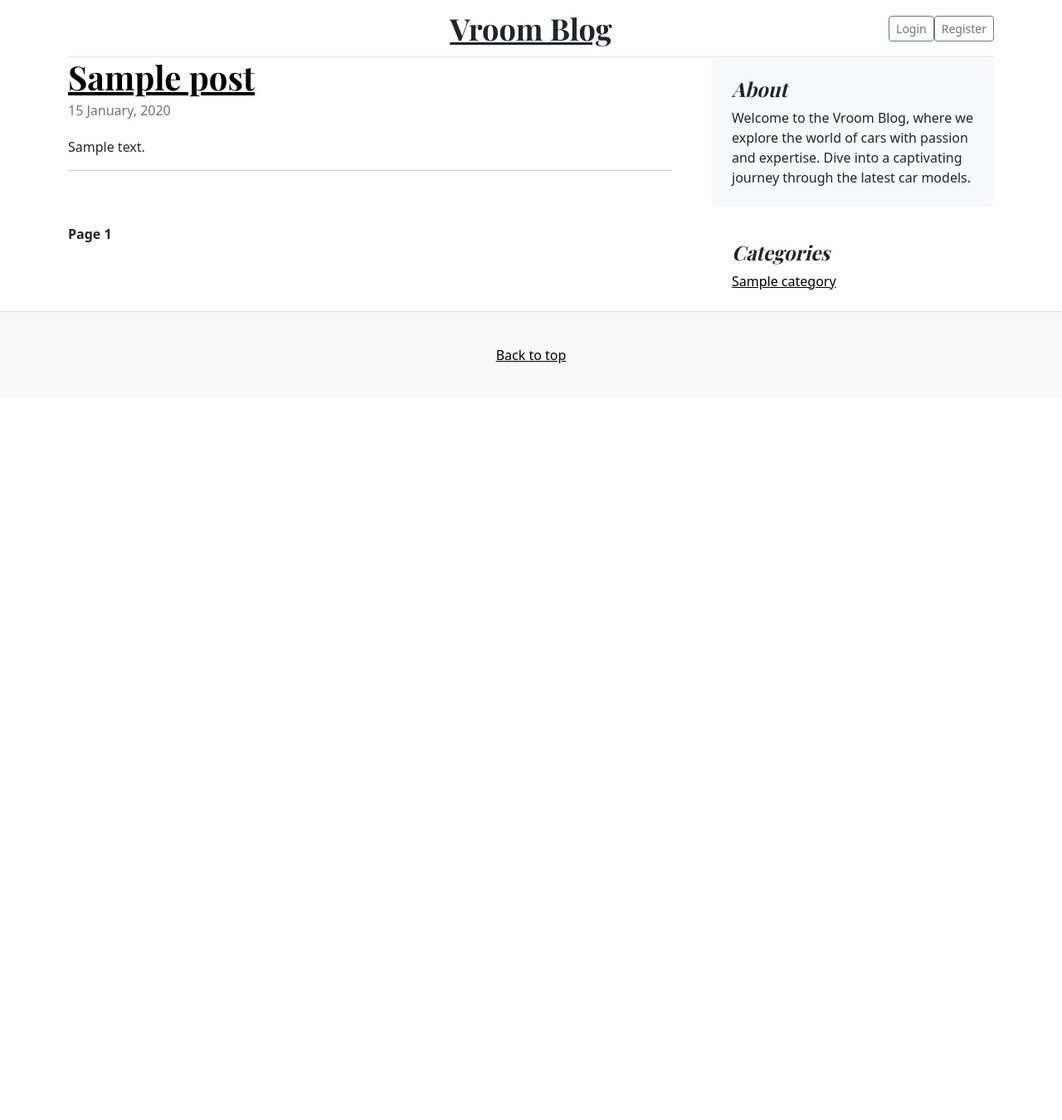
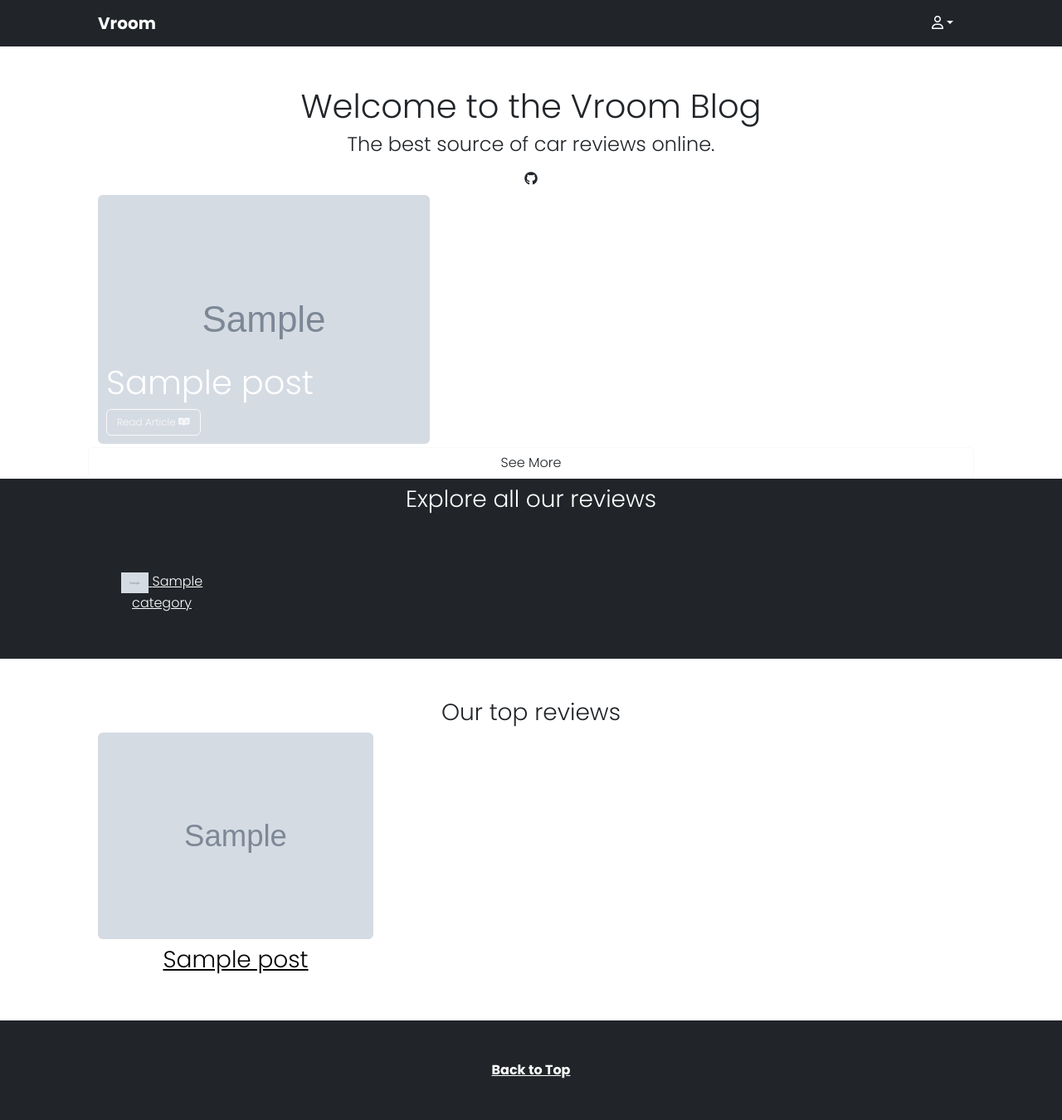
Before and after one commit to emanuelsantos2/esantos-blog, a Flask app: page / in a window 1280 px wide. Shown: the whole page at 83% size. Before the commit the page ends 438 px from the top, so only its background shows below. Run offline with Flask 3, Linux system fonts and the light colour scheme; tables that the repository leaves empty hold one stand-in row (values such as "Sample post"); grey boxes marked "Sample" are stand-in pictures; some libraries are stand-ins or nearby versions.

Commit message:
website rebrand

```diff
--- a/Models.py
+++ b/Models.py
@@ -12,6 +12,7 @@ class Post(db.Model):
     updated_at = db.Column(db.DateTime, default=datetime.utcnow, onupdate=datetime.utcnow)
     user_id = db.Column(db.Integer, nullable=False)
     category_id = db.Column(db.Integer, nullable=False)
+    img_url = db.Column(db.Text, nullable=False)
 
 class User(db.Model, UserMixin):
     id = db.Column(db.Integer, primary_key=True)
@@ -23,3 +24,4 @@ class User(db.Model, UserMixin):
 class Category(db.Model):
     id = db.Column(db.Integer, primary_key=True)
     name = db.Column(db.String(50), nullable=False)
+    img_url = db.Column(db.Text, nullable=False)
--- a/app.py
+++ b/app.py
@@ -46,7 +46,7 @@ def insert_post():
         post_data = request.json
         if not post_data['title']:
             return "Invalid Request", 400
-        new_post = Post(title=post_data['title'],html_content=post_data['html_content'], user_id=post_data['user_id'], category_id=post_data['category_id'])
+        new_post = Post(title=post_data['title'],html_content=post_data['html_content'], user_id=post_data['user_id'], category_id=post_data['category_id'], img_url=post_data['img_url'])
         db.session.add(new_post)
         db.session.commit()
         return jsonify(title=post_data['title'],html_content=post_data['html_content']), 201
@@ -62,10 +62,11 @@ def post(id):
 
     if request.method == 'GET':
         if 'application/json' in content_type:
-            return jsonify(id=post.id, title=post.title, html_content=post.html_content)
+            return jsonify(id=post.id, title=post.title, html_content=post.html_content, img_url=post.img_url)
         else:
+            category = Category.query.get(post.category_id)
             # Return HTML if the 'Accept' header does not specify JSON
-            return render_template('post.html', id=post.id, title=post.title, html_content=post.html_content, created_at=post.created_at, author=post.author)
+            return render_template('post.html', id=post.id, title=post.title, img_url=post.img_url, html_content=post.html_content, created_at=post.created_at, author=post.author, category=category)
 
     elif request.method == "PUT":
         if 'application/json' in content_type:
@@ -82,22 +83,34 @@ def post(id):
         db.session.commit()
         return jsonify(message="Deleted Successfully"), 204
 
+@app.route('/', methods=['GET'])
+def index():
+    main_post = Post.query.order_by(Post.id.desc()).first()
+    posts = Post.query.order_by(Post.id.desc()).slice(1, 3).all()
+    top_posts = Post.query.slice(0, 3).all()
+    #Gets Categories and removes categories that don't contain posts
+    categories = []
+    for category in Category().query.all():
+        if Post.query.filter_by(category_id=category.id).count() > 0:
+            categories.append(category)
+    return render_template('main.html', main_post=main_post, posts=posts, categories=categories, top_posts=top_posts)
 
-@app.route('/', methods=['GET'])
-@app.route('/<int:page_id>', methods=['GET'])
-@app.route('/categories/<int:category_id>', methods=['GET'])
-def index(page_id=1, category_id=False):
+
+@app.route('/posts_list/', methods=['GET'])
+@app.route('/posts_list/<int:page_id>', methods=['GET'])
+@app.route('/posts_list/categories/<int:category_id>', methods=['GET'])
+def posts_page(page_id=1, category_id=False):
     if category_id:
-        posts = db.paginate(Post.query.filter_by(category_id=category_id).order_by(Post.created_at.desc()), max_per_page=5, page=page_id)
+        posts = db.paginate(Post.query.filter_by(category_id=category_id).order_by(Post.created_at.desc()), max_per_page=6, page=page_id)
     else:
-        posts = db.paginate(db.select(Post).order_by(Post.created_at.desc()), max_per_page=5, page=page_id)
+        posts = db.paginate(db.select(Post).order_by(Post.created_at.desc()), max_per_page=6, page=page_id)
 
     #Gets Categories and removes categories that don't contain posts
     categories = []
     for category in Category().query.all():
         if Post.query.filter_by(category_id=category.id).count() > 0:
             categories.append(category)
-    return render_template('main.html', page_id=page_id, posts=posts, categories=categories)
+    return render_template('posts.html', page_id=page_id, posts=posts, categories=categories)
 
 @app.route('/admin/edit_post', methods=['GET'])
 @app.route('/admin/edit_post/<int:post_id>', methods=['GET'])
@@ -116,14 +129,14 @@ def categories():
     content_type = request.headers.get('Accept')
     if request.method == 'POST':
         category_data = request.json
-        new_category = Category(name=category_data['name'])
+        new_category = Category(name=category_data['name'], img_url=category_data['img_url'])
         db.session.add(new_category)
         db.session.commit()
         return jsonify(id=new_category.id, name=new_category.name), 201
     if request.method == 'GET':
         if 'application/json' in content_type:
             categories = Category.query.all()
-            categories = [{'id': category.id, 'name': category.name} for category in categories]
+            categories = [{'id': category.id, 'name': category.name, 'img_url': category.img_url} for category in categories]
             return jsonify(categories)
         else:
             return "Invalid Request", 400
--- a/static/blog.css
+++ b/static/blog.css
@@ -1,145 +1,119 @@
-/* stylelint-disable selector-list-comma-newline-after */
-
-a {
-color : black;
+body {
+    font-family: 'Poppins', sans-serif; /* Use Poppins as the default font */
+    font-weight: 700;
 }
 
-.blog-header {
-  line-height: 1;
-  border-bottom: 1px solid #e5e5e5;
+.navbar-brand{
+    color:white;
 }
 
-.blog-header-logo {
-  font-family: "Playfair Display", Georgia, "Times New Roman", serif/*rtl:Amiri, Georgia, "Times New Roman", serif*/;
-  font-size: 2.25rem;
+.blog-navbar{
+    color: white;
 }
 
-.blog-header-logo:hover {
-  text-decoration: none;
+.blog-navbar a:hover{
+    color: grey;
 }
 
-h1, h2, h3, h4, h5, h6 {
-  font-family: "Playfair Display", Georgia, "Times New Roman", serif/*rtl:Amiri, Georgia, "Times New Roman", serif*/;
+.btn-navbar{
+    color:white;
 }
 
-.display-4 {
-  font-size: 2.5rem;
-}
-@media (min-width: 768px) {
-  .display-4 {
-    font-size: 3rem;
-  }
+.categories-card a{
+    color:white;
+    text-decoration: underline;
 }
 
-.nav-scroller {
-  position: relative;
-  z-index: 2;
-  height: 2.75rem;
-  overflow-y: hidden;
+.categories-card a:hover{
+    background-color: #1f487e;
+    color:white;
 }
 
-.nav-scroller .nav {
-  display: flex;
-  flex-wrap: nowrap;
-  padding-bottom: 1rem;
-  margin-top: -1px;
-  overflow-x: auto;
-  text-align: center;
-  white-space: nowrap;
-  -webkit-overflow-scrolling: touch;
+.btn-categories-img{
+    max-height: 25px;
+    width: auto;
 }
 
-.nav-scroller .nav-link {
-  padding-top: .75rem;
-  padding-bottom: .75rem;
-  font-size: .875rem;
+    /* Custom styles for the blog post container */
+    .blog-post-container {
+        position: relative;
+        overflow: hidden;
       }
 
-.card-img-right {
-  height: 100%;
-  border-radius: 0 3px 3px 0;
+      /* Custom styles for the image */
+      .blog-post-image {
+        max-width: 100%; /* Ensure the image doesn't exceed its container */
+        height: auto;
+        transition: opacity 0.3s ease-in-out; /* Smooth fade transition */
+        display: inline-block; /* Allow centering with text-align */
       }
 
-.flex-auto {
-  flex: 0 0 auto;
+      /* Custom styles for the title */
+      .blog-post-title {
+        position: absolute;
+        bottom: 0;
+        left: 0;
+        width: 100%;
+        padding: 10px;
+        /*background-color: rgba(0, 0, 0, 0.7); */
+        color: #fff; /* White text */
+        margin: 0;
+        opacity: 1; /* Initially hidden */
+        transition: opacity 0.3s ease-in-out; /* Smooth fade transition */
       }
 
-.h-250 { height: 250px; }
-@media (min-width: 768px) {
-  .h-md-250 { height: 250px; }
+      .blog-post-title a{
+        font-size: 12px;
       }
 
-/* Pagination */
-.blog-pagination {
-  margin-bottom: 4rem;
-}
-.blog-pagination > .btn {
-  border-radius: 2rem;
+      /* Show the title on hover */
+      .blog-post-container:hover .blog-post-title,
+      .blog-post-container:focus .blog-post-title {
+        opacity: 1;
       }
 
-/*
- * Blog posts
- */
-.blog-post {
-  margin-bottom: 4rem;
+      .round-image {
+        border-radius: 0%;
+        overflow: hidden;
+        width: 100%; /* Adjust the width as needed */
+        height: auto; /* Adjust the height as needed */
+        margin: 0 auto; /* Center the image */
       }
 
-.blog-post img{
-  display: block;
-  max-width:100%;
-  max-height:400px;
-  width: auto;
+      /* Set a fixed aspect ratio for the image */
+      .round-image img {
+        width: 100%;
+        height: 100%;
+        object-fit: cover; /* Crop the image while maintaining aspect ratio */
+      }
+
+.footer a{
+    color:white;
+}
+
+.post-content{
+    font-family: 'Poppins', sans-serif;
+    font-weight: 300;
+}
+
+.post-content img{
+    max-width: 80%;
     height: auto;
 }
 
-.blog-post img{
-  display: block;
-  max-width:100%;
-  max-height:400px;
-  width: auto;
-  height: auto;
-}
-
-.blog-post figcaption{
+.post-content span{
     display: none;
 }
 
-.blog-post-title {
-  margin-bottom: .25rem;
-  font-size: 2.5rem;
-}
-.blog-post-meta {
-  margin-bottom: 1.25rem;
-  color: #727272;
+.post-content a{
+    color: black;
 }
 
-/*
- * Footer
- */
-.blog-footer {
-  padding: 2.5rem 0;
-  color: #727272;
+
+
+.right-category{
     text-align: center;
-  background-color: #f9f9f9;
-  border-top: .05rem solid #e5e5e5;
+    padding: 40px;
+    border: black;
+    border-style: solid;
 }
-.blog-footer p:last-child {
-  margin-bottom: 0;
-}
-
-.myform{
-  position: relative;
-  display: -ms-flexbox;
-  display: flex;
-  padding: 1rem;
-  -ms-flex-direction: column;
-  flex-direction: column;
-  width: 100%;
-  pointer-events: auto;
-  background-color: #fff;
-  background-clip: padding-box;
-  border: 1px solid rgba(0,0,0,.2);
-  border-radius: 1.1rem;
-  outline: 0;
-  max-width: 500px;
-   }
--- a/templates/base.html
+++ b/templates/base.html
@@ -1,58 +1,53 @@
-
 <!doctype html>
 <html lang="en">
   <head>
     <meta charset="utf-8">
     <meta name="viewport" content="width=device-width, initial-scale=1">
     <title>Vroom Blog {% block title %}{% endblock %}</title>
-
-    <!-- Bootstrap core CSS -->
-    <link href="{{ url_for('static', filename='bootstrap.min.css') }}" rel="stylesheet">
-
-    <!-- Custom styles -->
-    <link href="https://fonts.googleapis.com/css?family=Playfair&#43;Display:700,900&amp;display=swap" rel="stylesheet">
+    <link href="https://cdn.jsdelivr.net/npm/bootstrap@5.3.2/dist/css/bootstrap.min.css" rel="stylesheet" integrity="sha384-T3c6CoIi6uLrA9TneNEoa7RxnatzjcDSCmG1MXxSR1GAsXEV/Dwwykc2MPK8M2HN" crossorigin="anonymous">
     <link rel="stylesheet" type="text/css" href="https://unpkg.com/trix@2.0.0/dist/trix.css">
     <link href="{{ url_for('static', filename='blog.css') }}" rel="stylesheet">
+    <link rel="stylesheet" href="https://fonts.googleapis.com/css?family=Poppins:700&display=swap">
+     <!-- Include Poppins Light font -->
+  <link rel="stylesheet" href="https://fonts.googleapis.com/css2?family=Poppins:wght@300&display=swap">
+    <script src="https://kit.fontawesome.com/839655829e.js" crossorigin="anonymous"></script>
+
   </head>
   <body>
-
-    <div class="container">
-        <header class="blog-header py-3">
-          <div class="row flex-nowrap justify-content-between align-items-center">
-            <div class="col-4 pt-1">
-            </div>
-            <div class="col-4 text-center">
-              <a class="blog-header-logo text-dark" href="/">Vroom Blog</a>
-            </div>
-            <div class="col-4 d-flex justify-content-end align-items-center">
+    <nav class="navbar blog-navbar bg-dark">
+        <div class="container-fluid">
+            <div class="container-md px-5 d-flex justify-content-between align-items-center">
+                <a class="navbar-brand" href="{{url_for('index')}}">Vroom</a>
+                <div class="right">
+                  <div class="dropdown ml-auto">
+                    {% block post_editor %}
+                    {% endblock %}
+                    <btn class="btn btn-navbar dropdown-toggle" type="submit" data-bs-toggle="dropdown" aria-expanded="false"><i class="fa-regular fa-user"></i></btn>
+                    <ul class="dropdown-menu">
                         {% if current_user.is_authenticated: %}
                         {% if current_user.user_type == 2: %}
-                <a class="btn btn-sm btn-outline-secondary" href="{{url_for('add_post')}}">Add Post</a>
+                        <li><a class="dropdown-item" href="{{url_for('add_post')}}">Add Post</a></li>
                         {% endif %}
-                <a class="btn btn-sm btn-outline-secondary" href="{{url_for('logout')}}">Logout</a>
+                        <li><a class="dropdown-item" href="{{url_for('logout')}}">Logout</a></li>
                       {% else %}
-                <a class="btn btn-sm btn-outline-secondary" href="{{url_for('login')}}">Login</a>
-                <a class="btn btn-sm btn-outline-secondary" href="{{url_for('register')}}">Register</a>
+                        <li><a class="dropdown-item" href="{{url_for('login')}}">Login</a></li>
+                        <li><a class="dropdown-item" href="{{url_for('register')}}">Register</a></li>
                       {% endif %}
+                      </ul>
                   </div>
                 </div>
-        </header>
             </div>
-
+        </div>
+    </nav>
     {% block content %}
     {% endblock %}
 
-
-<footer class="blog-footer">
-  <p>
-    <a href="#">Back to top</a>
-  </p>
-</footer>
+    <div class="container-fluid bg-dark footer pt-5 pb-5 text-center">
+        <a class="text-center" href="#">Back to Top</a>
+    </div>
     <script src="https://code.jquery.com/jquery-3.6.4.min.js"></script>
-<script src="{{ url_for('static', filename='bootstrap.min.js') }}"></script>
+    <script src="https://cdn.jsdelivr.net/npm/bootstrap@5.3.2/dist/js/bootstrap.bundle.min.js" integrity="sha384-C6RzsynM9kWDrMNeT87bh95OGNyZPhcTNXj1NW7RuBCsyN/o0jlpcV8Qyq46cDfL" crossorigin="anonymous"></script>
 {% block scripts %}
 {% endblock %}
-
-
   </body>
 </html>
--- a/templates/main.html
+++ b/templates/main.html
@@ -1,58 +1,80 @@
 {% extends "base.html" %}
 
 {% block content %}
-<main class="container">
+<div class="container-md px-5 mt-5">
+    <div class="row text-center">
+        <h1 class="font-weight-bold">Welcome to the Vroom Blog</h1>
+        <h4>The best source of car reviews online.</h4>
+        <a class="btn" type="submit"><i class="fa-brands fa-github"></i></a>
+    </div>
+    <div class="row">
+        <div class="col-md-8">
+            <div class="blog-post-container">
+                <!-- Blog Post Image -->
+                <img class="blog-post-image rounded" src="{{main_post.img_url}}" alt="Blog Post Image">
 
+                <!-- Blog Post Title -->
+                <div class="blog-post-title">
+                    <h1 class="">{{main_post.title}}</h1>
+                    <a type="button rounded" href="{{ url_for('post',id=main_post.id) }}" class="btn btn-outline-light">Read Article <i class="fa-brands fa-readme"></i></a>
+                </div>
+            </div>
+        </div>
+        <div class="col-md-4">
+            {% for post in posts %}
+            <div class="blog-post-container mb-2">
+                <!-- Blog Post Image -->
+                <img class="blog-post-image rounded" src="{{post.img_url}}" alt="Blog Post Image">
 
-    <div class="row g-5">
-      <div class="col-md-8">
-        {% for post in posts %}
-          <article class="blog-post">
-              <h2 class="blog-post-title"><a href="{{ url_for('post',id=post.id) }}">{{post.title}}</a></h2>
-              <p class="blog-post-meta">{{post.created_at.strftime('%d %B, %Y')}}</p>
-              {{post.html_content|safe}}
-              <hr>
-          </article>
-        {% endfor %}
+                <!-- Blog Post Title -->
+                <a href="{{ url_for('post',id=post.id) }}"><h3 class="blog-post-title">{{post.title}}</h3></a>
+            </div>
+            {% endfor %}
+        </div>
+    </div>
+    <div class="row mt-1">
+        <a type="button"  href="{{ url_for('posts_page',page_id=1) }}" class="btn btn-outline-light text-dark">See More</a>
+    </div>
+</div>
 
-
-        <nav class="blog-pagination" aria-label="Pagination">
-          {% for page in posts.iter_pages() %}
-              {% if page %}
-                  {% if page != posts.page %}
-                  <a href="{{ url_for('index', page_id=page) }}">{{ page }}</a>
-                  {% else %}
-                  <strong>Page {{ page }}</strong>
-                  {% endif %}
-              {% else %}
-                  <span class=ellipsis>…</span>
-              {% endif %}
+<div class="container-fluid bg-dark text-white pb-5">
+    <div class="row pt-2">
+        <div class="col">
+            <h3 class="text-center">
+            Explore all our reviews
+            </h3>
+        </div>
+    </div>
+    <div class="container-md px-5 mt-5">
+        <div class="row mt-1 text-center">
+            {% for category in categories %}
+            <div class="col-2 text-white categories-card mt-2">
+                <a class="btn" href="/posts_list/categories/{{category.id}}">
+                    <img src="{{category.img_url}}" alt="Image" class="mr-2 btn-categories-img"> <!-- Add your image source -->
+                    {{category.name}}
+                </a>
+            </div>
+            {% endfor %}
+        </div>
+    </div>
+</div>
+<div class="container-md px-5 pb-5 mt-5">
+    <div class="row">
+        <div class="col-md-12">
+            <h3 class="text-center">
+            Our top reviews
+            </h3>
+        </div>
+        {% for post in top_posts %}
+        <div class="col-md-4">
+            <div class="post-container">
+              <div class="round-image rounded">
+                <img src="{{post.img_url}}" class="img-fluid">
+              </div>
+              <a href="{{ url_for('post',id=main_post.id) }}" style="color:black;"><h3 class="mt-2 text-center">{{post.title}}</h3></a>
+            </div>
+          </div>
           {% endfor %}
-          <!--<a class="btn btn-outline-primary" href="#">Older</a>
-          <a class="btn btn-outline-secondary disabled">Newer</a>-->
-        </nav>
-
-      </div>
-
-      <div class="col-md-4">
-        <div class="position-sticky" style="top: 2rem;">
-          <div class="p-4 mb-3 bg-light rounded">
-            <h4 class="fst-italic">About</h4>
-            <p class="mb-0">Welcome to the Vroom Blog, where we explore the world of cars with passion and expertise. Dive into a captivating journey through the latest car models.</p>
-          </div>
-
-          <div class="p-4">
-            <h4 class="fst-italic">Categories</h4>
-            <ol class="list-unstyled mb-0">
-              {% for category in categories %}
-              <li><a href="/categories/{{category.id}}">{{category.name}}</a></li>
-              {% endfor %}
-            </ol>
-          </div>
-        </div>
-      </div>
     </div>
-
-  </main>
-
+</div>
 {% endblock %}
```
Also changed, not shown: templates/editpost.html (+57 -2 lines), templates/post.html (+30 -16 lines), templates/posts.html (added, +39 -0 lines), instance/blog.db. Lines whose indentation alone changed are shown as unchanged.
